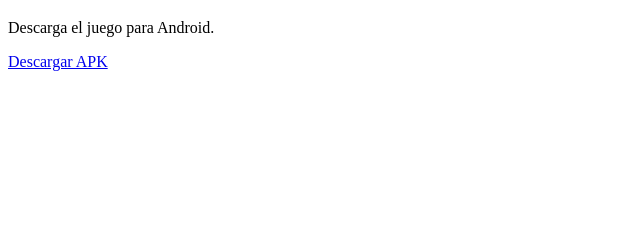
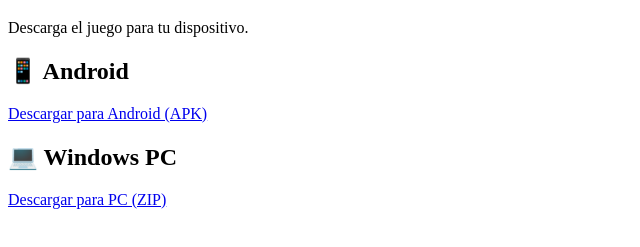
Before and after one commit to pwsisid-commits/the-disaster-remake, a plain HTML site: page index.html in a window 1280 px wide. Shown: the part 61-308 px from the top of the page, without its empty margins (0-640 px from the left). Drawn offline with Linux system fonts and the light colour scheme.

Commit message:
Agregar descarga para PC

```diff
--- a/index.html
+++ b/index.html
@@ -7,7 +7,20 @@
 </head>
 <body>
   <h1>The Disaster 2D Remake</h1>
-  <p>Descarga el juego para Android.</p>
-  <a href="https://github.com/pwsisid-commits/the-disaster-remake/releases/download/TheDisaster2DRemakev1.0.1/disasterv110.apk">Descargar APK</a>
+  <p>Descarga el juego para tu dispositivo.</p>
+
+  <h2>📱 Android</h2>
+  <p>
+    <a href="https://github.com/pwsisid-commits/the-disaster-remake/releases/download/TheDisaster2DRemakev1.0.1/disasterv110.apk">
+      Descargar para Android (APK)
+    </a>
+  </p>
+
+  <h2>💻 Windows PC</h2>
+  <p>
+    <a href="https://github.com/pwsisid-commits/the-disaster-remake/releases/download/windows-pc/disasterlauncherwindows.zip">
+      Descargar para PC (ZIP)
+    </a>
+  </p>
 </body>
 </html>
```
